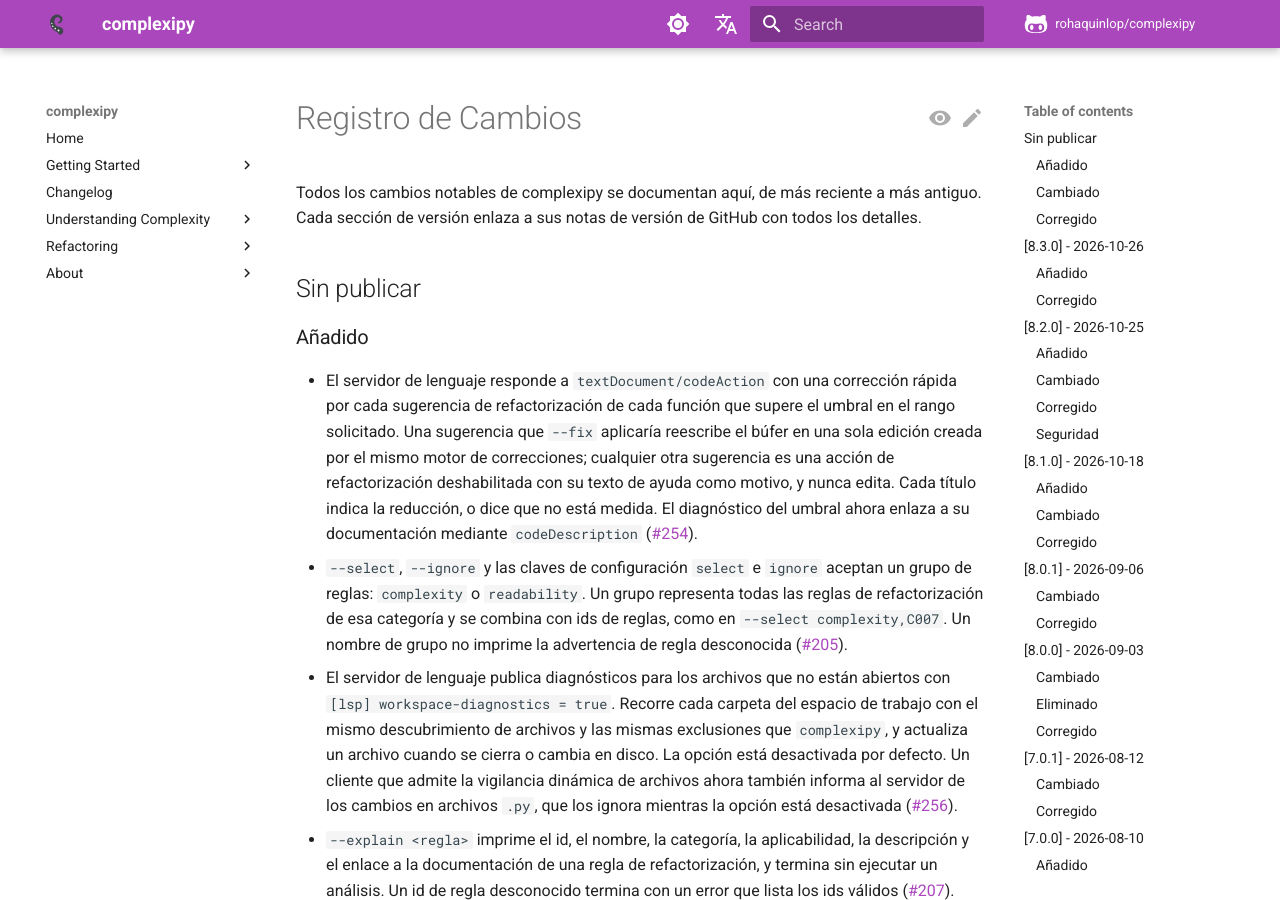
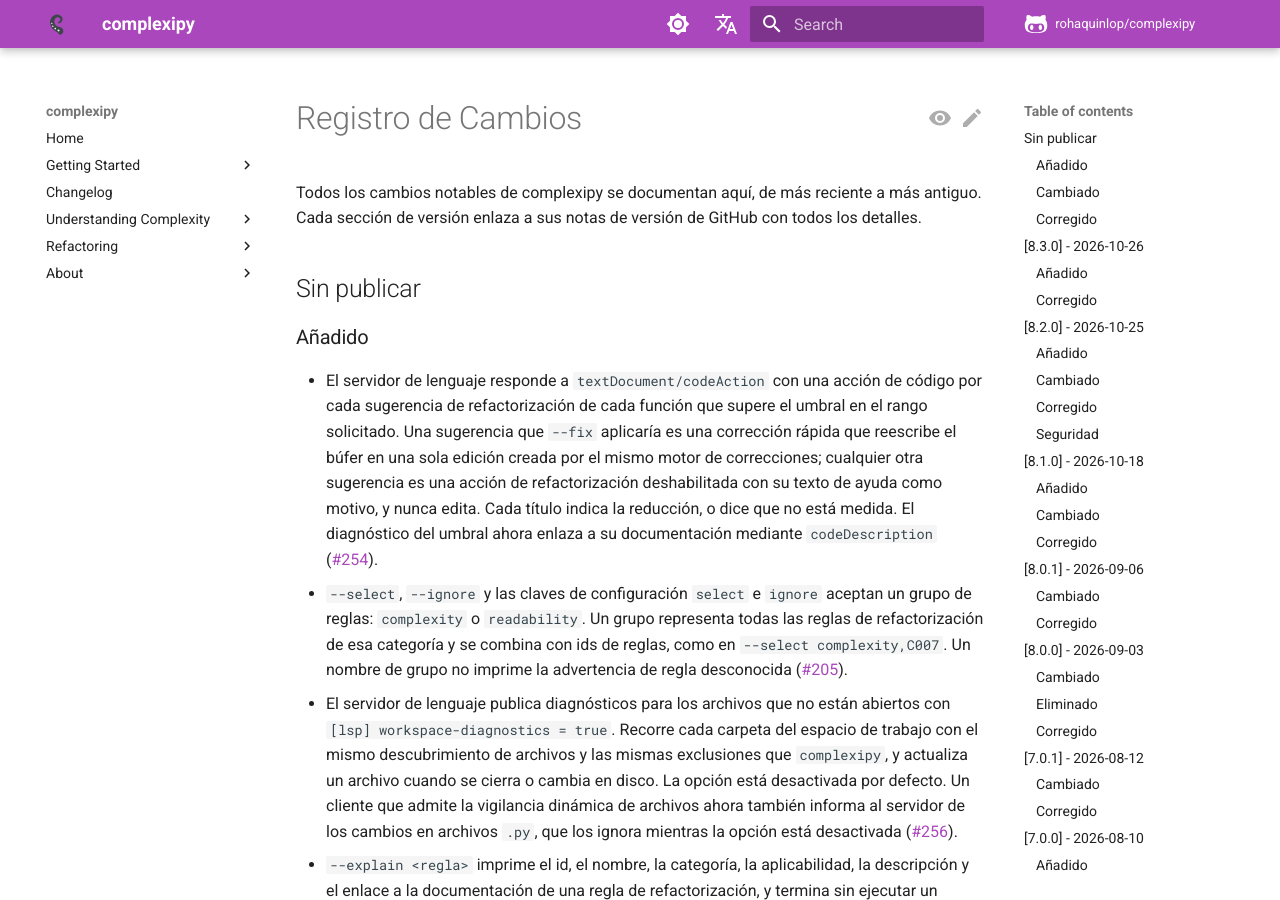
Before and after one commit to rohaquinlop/complexipy, an MkDocs documentation site: the page built from docs/es/changelog.md, in a window 1280 px wide and 900 px high. Built offline with MkDocs 1.6.1 and Material for MkDocs 9.7.7, drawn with Linux system fonts in a browser that asks for light colours; comment, search, counter and statistics services are not loaded.

Commit message:
docs(lsp): describe help-only plans as refactor actions

```diff
--- a/docs/es/changelog.md
+++ b/docs/es/changelog.md
@@ -8,13 +8,14 @@
 
 ### Añadido
 
-- El servidor de lenguaje responde a `textDocument/codeAction` con una
-  corrección rápida por cada sugerencia de refactorización de cada función que
-  supere el umbral en el rango solicitado. Una sugerencia que `--fix` aplicaría
-  reescribe el búfer en una sola edición creada por el mismo motor de
-  correcciones; cualquier otra sugerencia es una acción de refactorización
-  deshabilitada con su texto de ayuda como motivo, y nunca edita. Cada título indica la reducción, o dice que no está
-  medida. El diagnóstico del umbral ahora enlaza a su documentación mediante
+- El servidor de lenguaje responde a `textDocument/codeAction` con una acción
+  de código por cada sugerencia de refactorización de cada función que supere
+  el umbral en el rango solicitado. Una sugerencia que `--fix` aplicaría es una
+  corrección rápida que reescribe el búfer en una sola edición creada por el
+  mismo motor de correcciones; cualquier otra sugerencia es una acción de
+  refactorización deshabilitada con su texto de ayuda como motivo, y nunca
+  edita. Cada título indica la reducción, o dice que no está medida. El
+  diagnóstico del umbral ahora enlaza a su documentación mediante
   `codeDescription`
   ([#254](https://github.com/rohaquinlop/complexipy/issues/254)).
 - `--select`, `--ignore` y las claves de configuración `select` e `ignore`
```
Also changed, not shown: CHANGELOG.md (+7 -7 lines), docs/editors.md (+4 -3 lines), docs/es/editors.md (+5 -4 lines).
